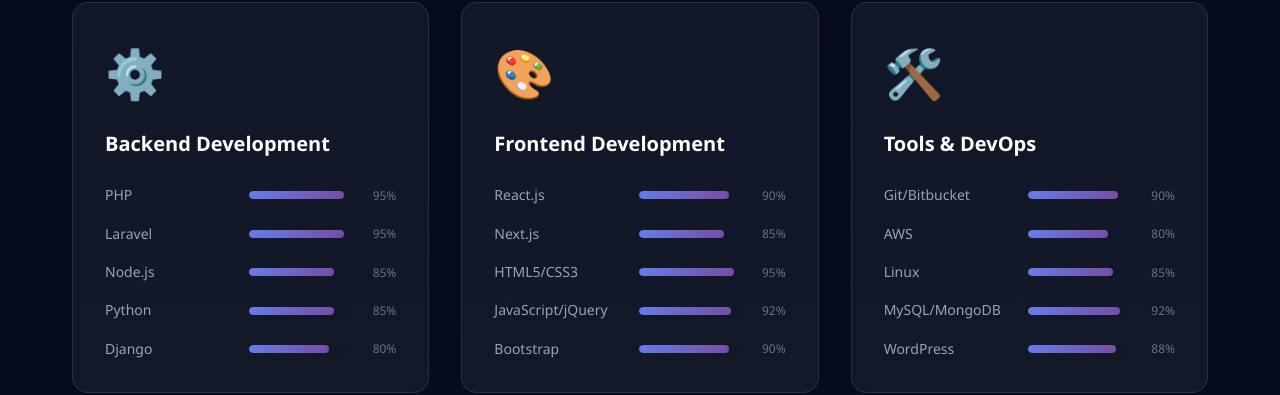
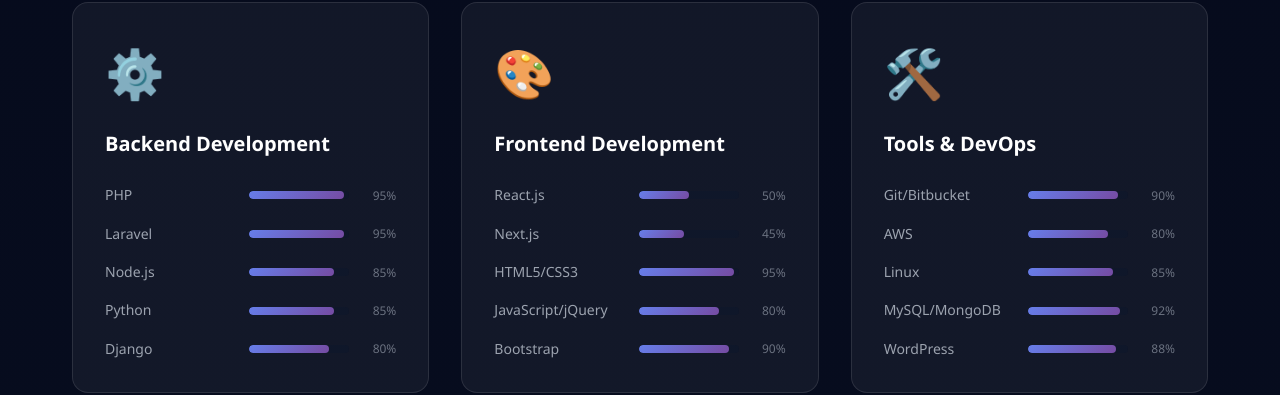
Before and after one commit to habibahmad001/portfolio, a plain HTML site: page public/index.html in a window 1280 px wide. Shown: the part 2419-2814 px from the top of the page. Drawn offline with Linux system fonts and the light colour scheme.

Commit message:
save changes

```diff
--- a/public/index.html
+++ b/public/index.html
@@ -227,16 +227,16 @@
                         <div class="skill-item">
                             <span class="skill-name">React.js</span>
                             <div class="skill-bar">
-                                <div class="skill-progress" data-progress="90"></div>
+                                <div class="skill-progress" data-progress="50"></div>
                             </div>
-                            <span class="skill-percent">90%</span>
+                            <span class="skill-percent">50%</span>
                         </div>
                         <div class="skill-item">
                             <span class="skill-name">Next.js</span>
                             <div class="skill-bar">
-                                <div class="skill-progress" data-progress="85"></div>
+                                <div class="skill-progress" data-progress="45"></div>
                             </div>
-                            <span class="skill-percent">85%</span>
+                            <span class="skill-percent">45%</span>
                         </div>
                         <div class="skill-item">
                             <span class="skill-name">HTML5/CSS3</span>
@@ -248,9 +248,9 @@
                         <div class="skill-item">
                             <span class="skill-name">JavaScript/jQuery</span>
                             <div class="skill-bar">
-                                <div class="skill-progress" data-progress="92"></div>
+                                <div class="skill-progress" data-progress="80"></div>
                             </div>
-                            <span class="skill-percent">92%</span>
+                            <span class="skill-percent">80%</span>
                         </div>
                         <div class="skill-item">
                             <span class="skill-name">Bootstrap</span>
```
